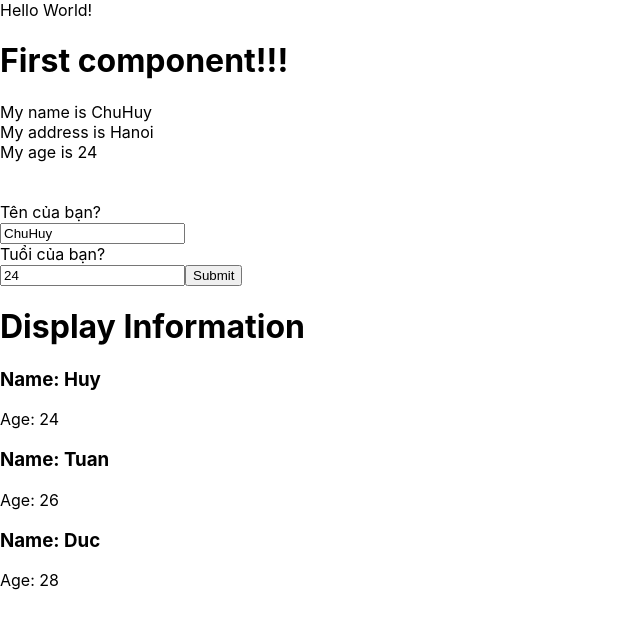
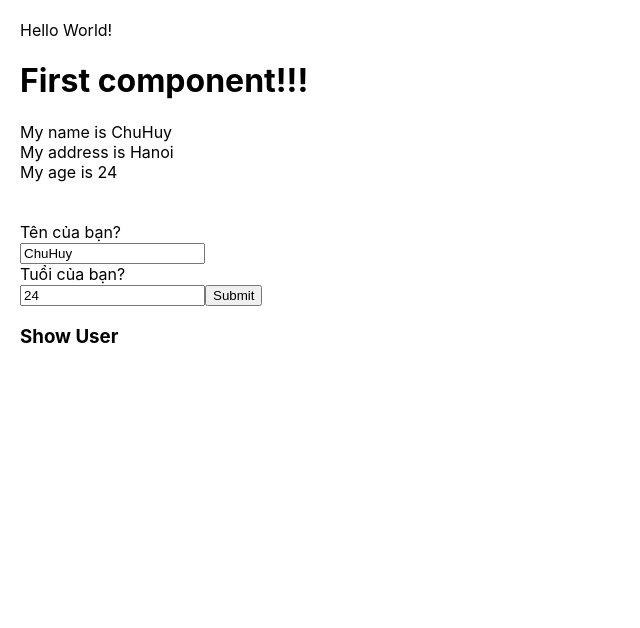
Before and after one commit to hamupig213/react-demo, a React (Create React App) app: page / in a window 1280 px wide. Shown: the top 628 px of the page, without its empty margins (0-640 px from the left). Built offline with nearby package versions, Linux system fonts and the light colour scheme.

Commit message:
conditional output

```diff
--- a/src/App.css
+++ b/src/App.css
@@ -1,14 +1,23 @@
+.red {
+    color: red;
+}
+
+.green {
+    color: green;
+}
+
 body {
     margin: 0;
-  font-family: -apple-system, BlinkMacSystemFont, 'Segoe UI', 'Roboto', 'Oxygen',
-    'Ubuntu', 'Cantarell', 'Fira Sans', 'Droid Sans', 'Helvetica Neue',
-    sans-serif;
+    padding: 20px;
+    font-family: -apple-system, BlinkMacSystemFont, "Segoe UI", "Roboto",
+        "Oxygen", "Ubuntu", "Cantarell", "Fira Sans", "Droid Sans",
+        "Helvetica Neue", sans-serif;
     -webkit-font-smoothing: antialiased;
     -moz-osx-font-smoothing: grayscale;
 }
 
 code {
-  font-family: source-code-pro, Menlo, Monaco, Consolas, 'Courier New',
+    font-family: source-code-pro, Menlo, Monaco, Consolas, "Courier New",
         monospace;
 }
 
--- a/src/components/DisplayInfor.js
+++ b/src/components/DisplayInfor.js
@@ -1,23 +1,42 @@
 import React from "react";
+import "../App.css";
 
 class DisplayInfor extends React.Component {
+    state = {
+        isShowed: false,
+    };
+    HandleShowHide = () => {
+        this.setState({
+            isShowed: !this.state.isShowed,
+        });
+    };
+
     render() {
         //destructuring
         const { listUsers } = this.props;
-
-        console.log(this.props);
         return (
             <div>
-                <h1>Display Information</h1>
+                <div>
+                    <h3 onClick={this.HandleShowHide} >
+                        {this.state.isShowed === true ? "Hide User" : "Show User"}
+                    </h3>
+                </div>
+                {this.state.isShowed && (
+                    <div>
                         {listUsers.map((item) => {
                             return (
-                        <div key={item.id}>
+                                <div
+                                    key={item.id}
+                                    className={item.age > 18 ? "green" : "red"}
+                                >
                                     <h3>Name: {item.name}</h3>
                                     <p>Age: {item.age}</p>
                                 </div>
                             );
                         })}
                     </div>
+                )}
+            </div>
         );
     }
 }
--- a/src/components/MyComponents.js
+++ b/src/components/MyComponents.js
@@ -8,9 +8,9 @@ class MyComponent extends React.Component {
     state = {
         listUsers: [
             { id: 1, name: "Huy", age: 24 },
-            { id: 2, name: "Tuan", age: 26 },
-            { id: 3, name: "Duc", age: 28 }
-        ]
+            { id: 2, name: "Tuan", age: 16 },
+            { id: 3, name: "Duc", age: 28 },
+        ],
     };
 
     render() {
@@ -18,7 +18,7 @@ class MyComponent extends React.Component {
             <div>
                 <h1>First component!!!</h1>
                 <UserInfor />
-                <DisplayInfor listUsers = {this.state.listUsers} />
+                <DisplayInfor listUsers={this.state.listUsers} />
             </div>
         );
     }
```
Also changed, not shown: src/index.js (+12 -12 lines). Lines whose indentation alone changed are shown as unchanged.
